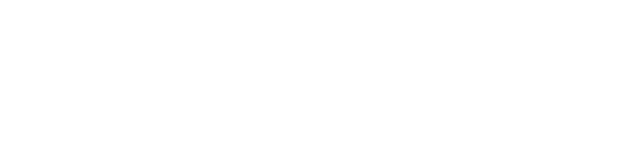
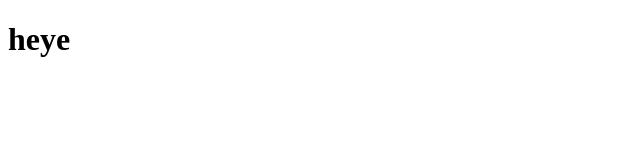
Before and after one commit to WayM0n/sample, a plain HTML site: page index.html in a window 1280 px wide. Shown: the whole page, without its empty margins (0-640 px from the left). Drawn offline with Linux system fonts and the light colour scheme.

Commit message:
updated html
h1 tag added

```diff
--- a/index.html
+++ b/index.html
@@ -7,6 +7,6 @@
     <title>Document</title>
 </head>
 <body>
-
+    <h1>heye</h1>
 </body>
 </html>
```
